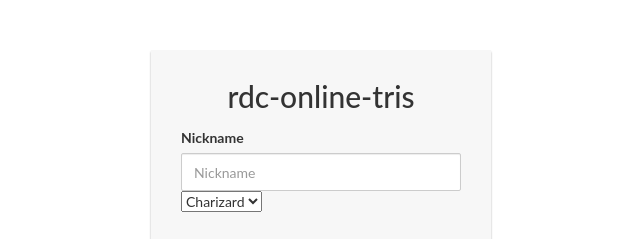
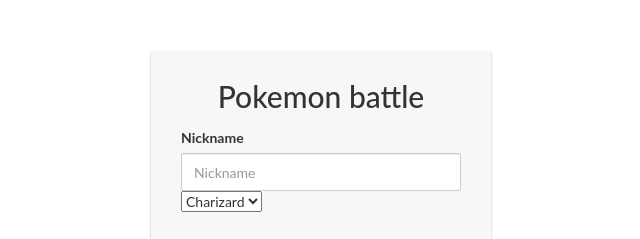
Before and after one commit to LucaCosimo-Quattrone/pokemon-battle-online, a website: page public_html/index.html in a window 1280 px wide. Shown: the top 239 px of the page, 319-959 px from the left. Drawn offline with nearby package versions, Linux system fonts and the light colour scheme.

Commit message:
Update index.html

```diff
--- a/public_html/index.html
+++ b/public_html/index.html
@@ -17,7 +17,7 @@
         <div class="login-form">
             <form action="./game.html" autocomplete="off">
 
-                <h2 class="text-center">rdc-online-tris</h2>
+                <h2 class="text-center">Pokemon battle</h2>
 
                 <div class="form-group">
                     <label>Nickname</label>
```
